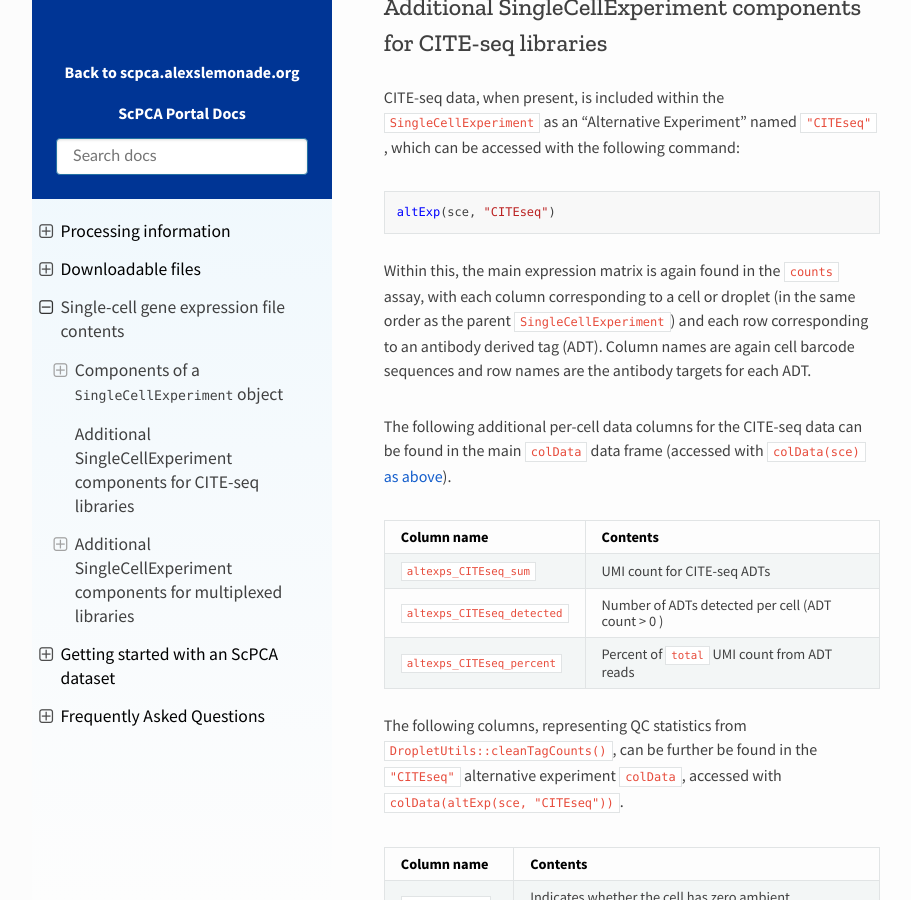
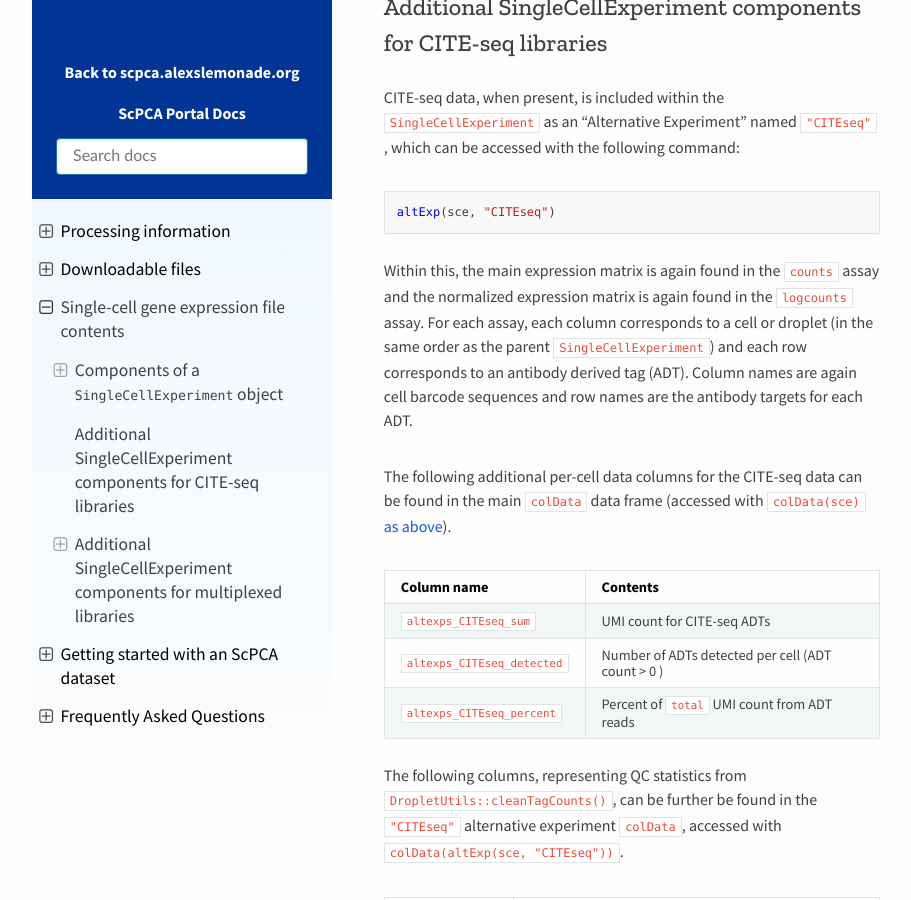
Before and after one commit to DongzeHE/scpca-docs, a Sphinx documentation site: the page built from docs/sce_file_contents.md, in a window 1280 px wide and 900 px high, scrolled down 5090 px. Shown: the whole window, without its empty margins (158-1069 px from the left). Built offline with Sphinx 7.4.7 and the Read the Docs theme 2.0.0, drawn with Linux system fonts in a browser that asks for light colours.

Commit message:
Normalized CITEseq is in logcounts

````diff
--- a/docs/sce_file_contents.md
+++ b/docs/sce_file_contents.md
@@ -133,8 +133,10 @@ CITE-seq data, when present, is included within the `SingleCellExperiment` as an
 altExp(sce, "CITEseq")
 ```
 
-Within this, the main expression matrix is again found in the `counts` assay, with each column corresponding to a cell or droplet (in the same order as the parent `SingleCellExperiment`) and each row corresponding to an antibody derived tag (ADT).
+Within this, the main expression matrix is again found in the `counts` assay and the normalized expression matrix is again found in the `logcounts` assay.
+For each assay, each column corresponds to a cell or droplet (in the same order as the parent `SingleCellExperiment`) and each row corresponds to an antibody derived tag (ADT).
 Column names are again cell barcode sequences and row names are the antibody targets for each ADT.
+
 
 The following additional per-cell data columns for the CITE-seq data can be found in the main `colData` data frame (accessed with `colData(sce)` [as above](#cell-metrics)).
 
````
